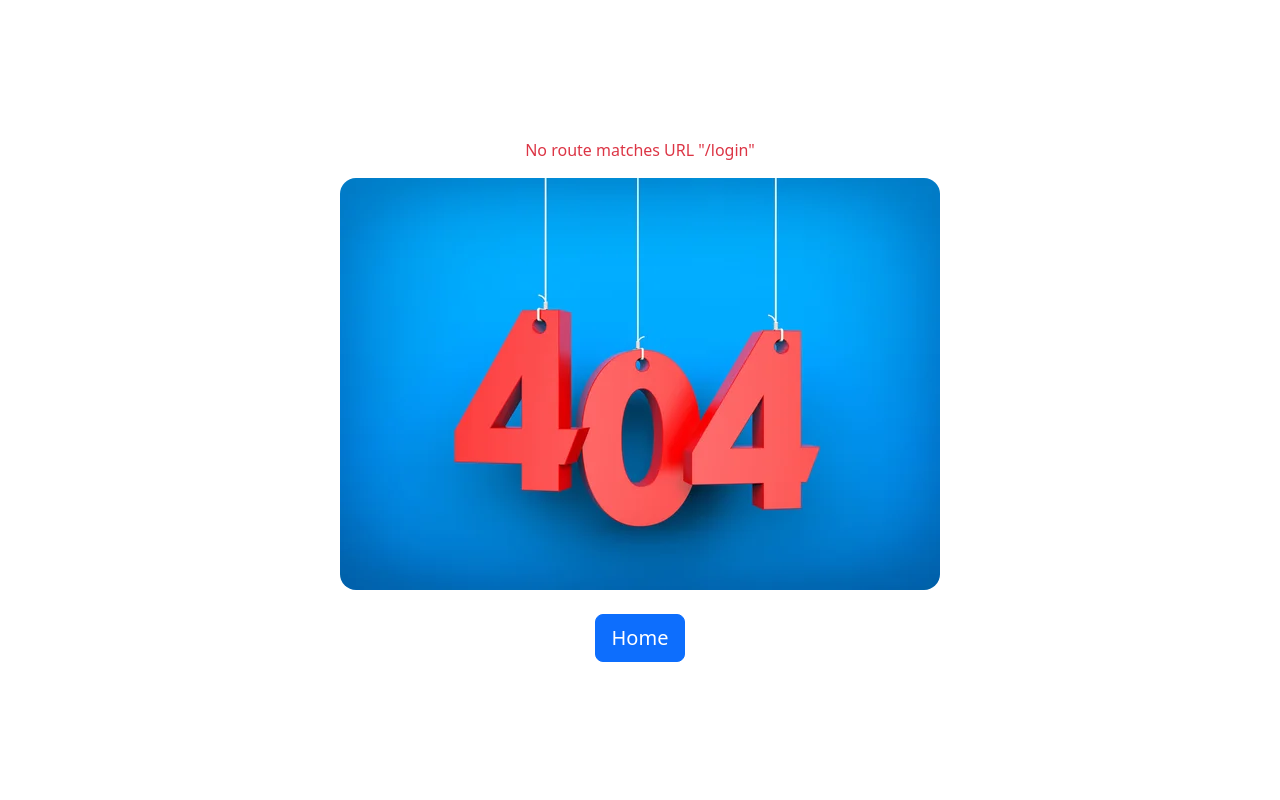
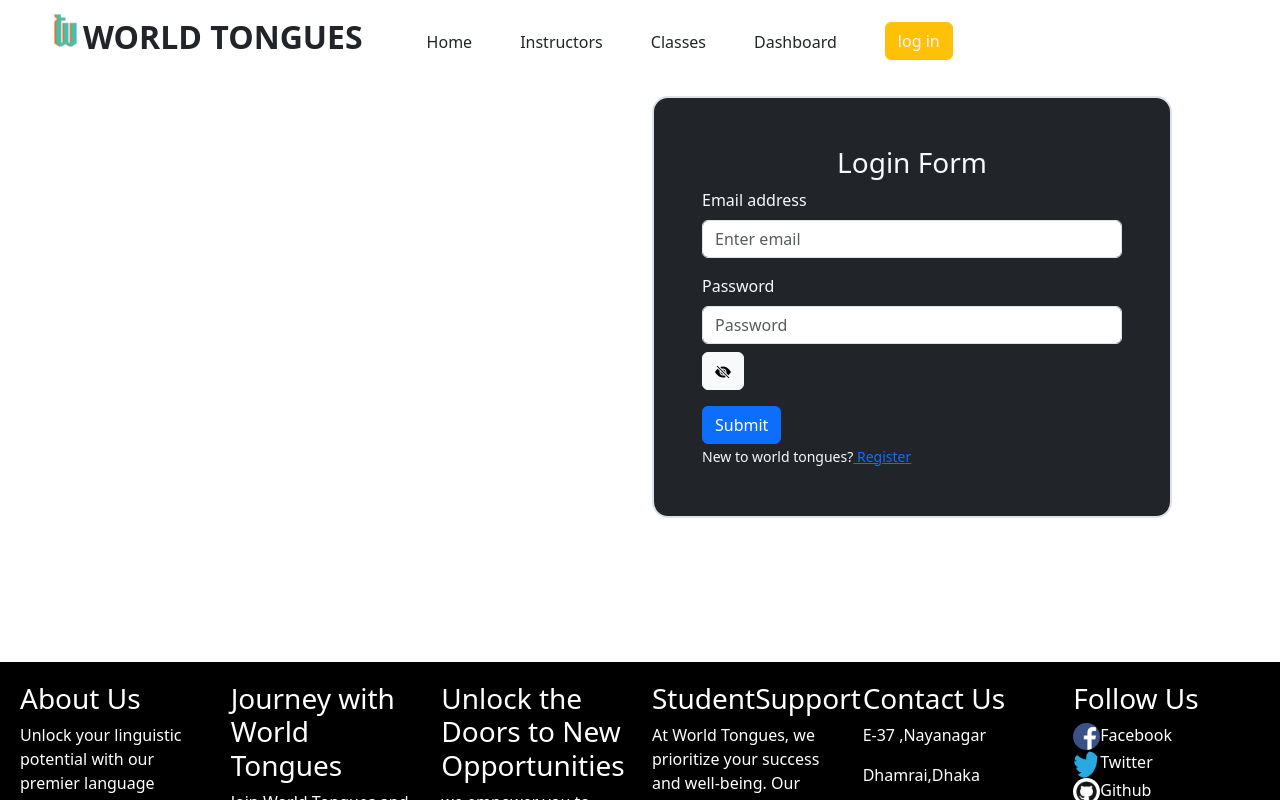
Before and after one commit to shahadat10033/world-tongues-clientSide, a React (Vite) app: page /login in a window 1280 px wide. Shown: the top 800 px of the page. Built offline with nearby package versions, Linux system fonts and the light colour scheme.

Commit message:
password toggole done in login page

```diff
--- /dev/null
+++ b/Routes/Login.jsx
@@ -0,0 +1,66 @@
+import React, { useState } from "react";
+import { Form } from "react-bootstrap";
+import { Link } from "react-router-dom";
+import { BsEyeFill, BsEyeSlashFill } from "react-icons/bs";
+
+const Login = () => {
+  const [showPass, setShowPass] = useState(false);
+  const handleShowPassword = () => {
+    setShowPass(!showPass);
+  };
+
+  const handleLogin = (e) => {
+    e.preventDefault();
+  };
+  return (
+    <div className="row m-5 p-5">
+      <div className="col-md-6"></div>
+      <div className="col-md-6">
+        <Form
+          className=" border border-2 rounded-4 bg-dark text-light mb-5 p-5"
+          onSubmit={handleLogin}
+        >
+          <h3 className="text-center">Login Form</h3>
+          <Form.Group className="mb-3">
+            <Form.Label>Email address</Form.Label>
+            <Form.Control
+              type="email"
+              name="email"
+              placeholder="Enter email"
+              required
+            />
+          </Form.Group>
+
+          <Form.Group className="mb-3">
+            <Form.Label>Password</Form.Label>
+            <Form.Control
+              type={showPass ? "text" : "password"}
+              name="password"
+              placeholder="Password"
+              required
+            />
+
+            <button className="mt-2 btn btn-light" onClick={handleShowPassword}>
+              {showPass ? <BsEyeFill /> : <BsEyeSlashFill />}
+            </button>
+            <Form.Text className="">{}</Form.Text>
+          </Form.Group>
+
+          <button className="btn btn-primary" type="submit">
+            Submit
+          </button>
+          <br />
+          <Form.Text className="text-light">
+            New to world tongues?
+            <Link to="/register">
+              <span className="underline "> Register </span>
+            </Link>
+          </Form.Text>
+          <br />
+        </Form>
+      </div>
+    </div>
+  );
+};
+
+export default Login;
--- /dev/null
+++ b/Routes/Register.jsx
@@ -0,0 +1,7 @@
+import React from "react";
+
+const Register = () => {
+  return <div></div>;
+};
+
+export default Register;
--- a/package.json
+++ b/package.json
@@ -19,6 +19,7 @@
     "react-awesome-slider": "^4.1.0",
     "react-bootstrap": "^2.7.4",
     "react-dom": "^18.2.0",
+    "react-icons": "^4.9.0",
     "react-router-dom": "^6.11.2",
     "sort-by": "^1.2.0"
   },
```
Also changed, not shown: src/main.jsx (+10 -0 lines), 1 other file (tests, documents, lock files or other folders).
